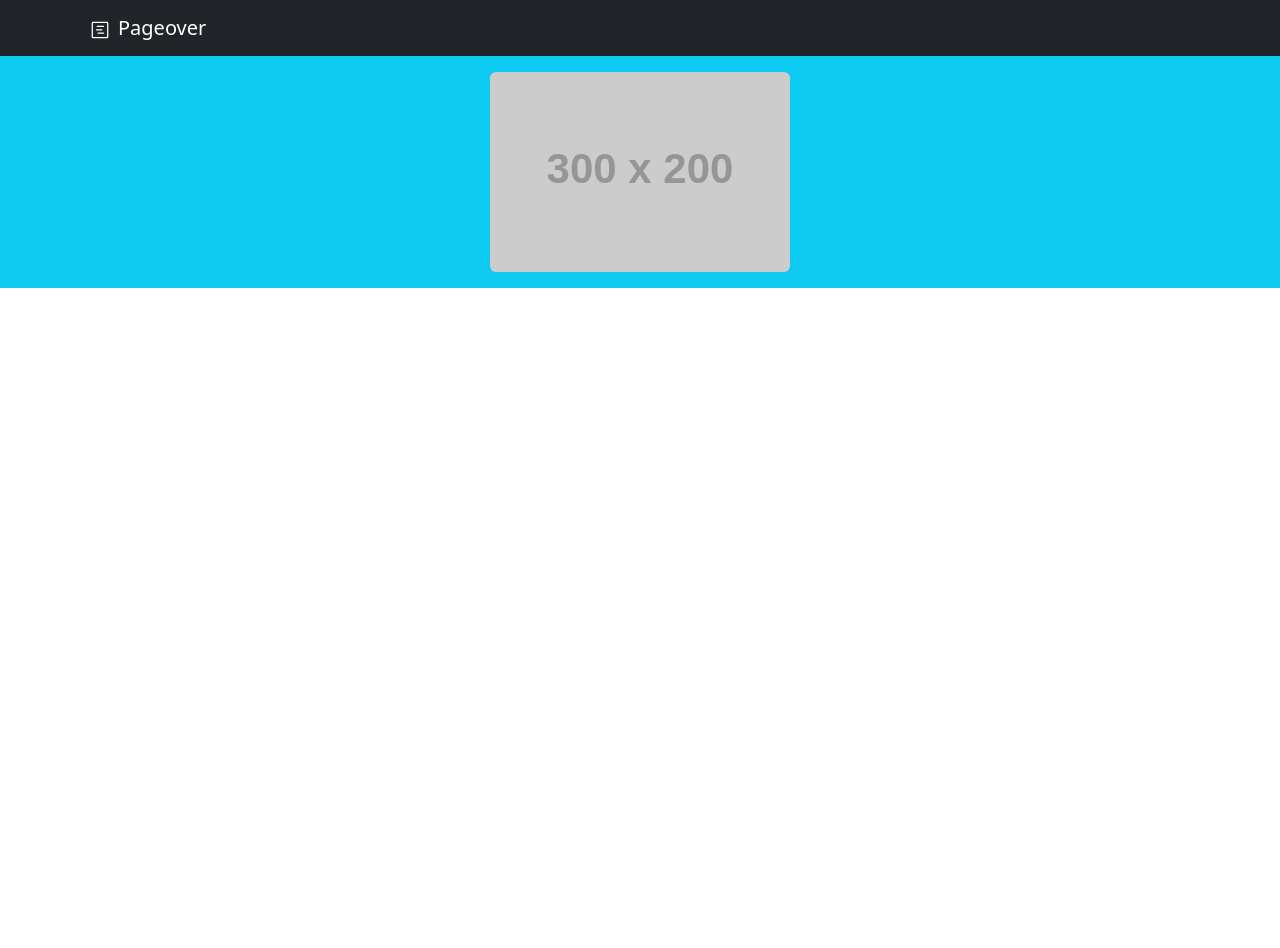
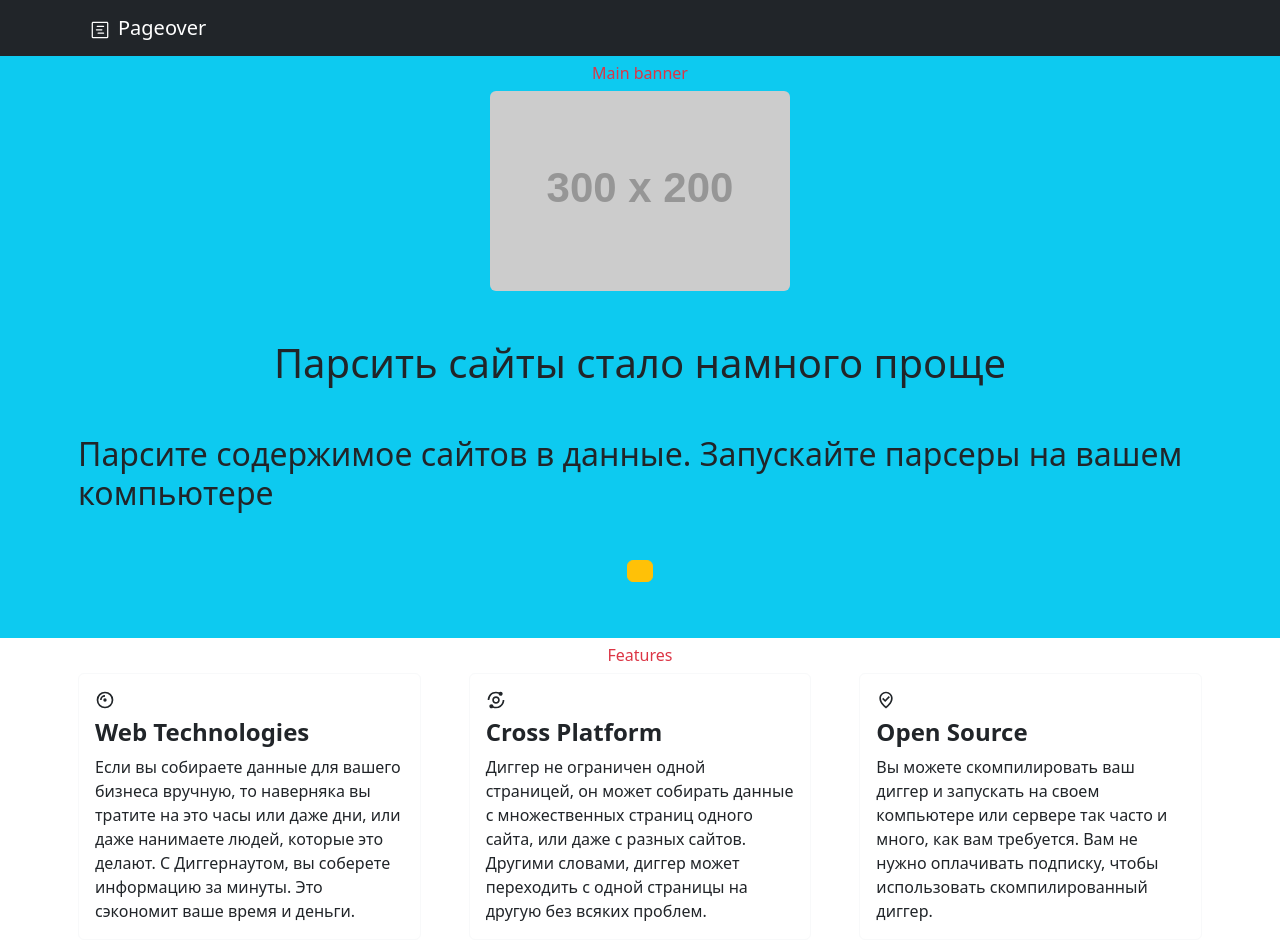
Before and after one commit to bobpulaski/my-gatsby-site, a Gatsby site: page / in a window 1280 px wide. Before the commit the page ends 800 px from the top, so only its background shows below. Built offline with nearby package versions, Linux system fonts and the light colour scheme; Gatsby itself is replaced by a stand-in of ours; placeholder pictures from the web are drawn by us.

Commit message:
17-07-23-job

```diff
--- /dev/null
+++ b/src/components/Features.jsx
@@ -0,0 +1,67 @@
+import React from "react";
+import Container from "react-bootstrap/Container";
+import Card from "react-bootstrap/Card";
+import { BiAnalyse, BiAlbum, BiBeenHere } from "react-icons/bi";
+
+export default function Features() {
+  return (
+    <>
+      <Container className="p-2">
+        <div className="d-flex flex-column justify-content-center align-items-center">
+          <h6 className="text-danger">Features</h6>
+        </div>
+        <div className="row gx-5">
+          <div className="col">
+            <Card border="light">
+              <Card.Body>
+                <Card.Title>
+                  <BiAlbum className="mb-2" />
+                  <h4 className="fw-bolder">Web Technologies</h4>
+                </Card.Title>
+                <Card.Text>
+                  Если вы собираете данные для вашего бизнеса вручную, то
+                  наверняка вы тратите на это часы или даже дни, или даже
+                  нанимаете людей, которые это делают. С Диггернаутом, вы
+                  соберете информацию за минуты. Это сэкономит ваше время и
+                  деньги.
+                </Card.Text>
+              </Card.Body>
+            </Card>
+          </div>
+          <div className="col">
+            <Card border="light">
+              <Card.Body>
+                <Card.Title>
+                  <BiAnalyse className="mb-2" />
+                  <h4 className="fw-bolder">Cross Platform</h4>
+                </Card.Title>
+                <Card.Text>
+                  Диггер не ограничен одной страницей, он может собирать данные
+                  с множественных страниц одного сайта, или даже с разных
+                  сайтов. Другими словами, диггер может переходить с одной
+                  страницы на другую без всяких проблем.
+                </Card.Text>
+              </Card.Body>
+            </Card>
+          </div>
+          <div className="col">
+            <Card border="light">
+              <Card.Body>
+                <Card.Title>
+                  <BiBeenHere className="mb-2" />
+                  <h4 className="fw-bolder">Open Source</h4>
+                </Card.Title>
+                <Card.Text>
+                  Вы можете скомпилировать ваш диггер и запускать на своем
+                  компьютере или сервере так часто и много, как вам требуется.
+                  Вам не нужно оплачивать подписку, чтобы использовать
+                  скомпилированный диггер.
+                </Card.Text>
+              </Card.Body>
+            </Card>
+          </div>
+        </div>
+      </Container>
+    </>
+  );
+}
--- a/src/components/MainBanner.jsx
+++ b/src/components/MainBanner.jsx
@@ -2,6 +2,8 @@ import React from "react";
 
 import Container from "react-bootstrap/Container";
 import Image from "react-bootstrap/Image";
+import Button from "react-bootstrap/Button";
+
 
 import dictionary from "../i18/dictionary";
 
@@ -11,12 +13,24 @@ export default function MainBanner() {
       <Container fluid className="bg-info">
         <Container className="p-2">
           <div className="d-flex flex-column justify-content-center align-items-center">
-            <h6 className="text-danger">{dictionary().Titles._MainPage[process.env.GATSBY_LANG]}</h6>
+            <h6 className="text-danger">
+              {/* {dictionary().Titles._MainPage[process.env.GATSBY_LANG]} */}
+              Main banner
+            </h6>
             <Image
               src="https://dummyimage.com/300x200/d6d6d6/000000.jpg&text=logo"
               rounded
             />
-            <h1></h1>
+            <h1 className="my-5">Парсить сайты стало намного проще</h1>
+            <h2 className="mb-5">
+              Парсите содержимое сайтов в данные. Запускайте парсеры на вашем
+              компьютере
+            </h2>
+            <Button className="mb-5 display-5" variant="warning">
+              <h4>
+                {dictionary().Words._DownLoadForFree[process.env.GATSBY_LANG]}
+              </h4>
+            </Button>
           </div>
         </Container>
       </Container>
--- a/src/i18/dictionary.js
+++ b/src/i18/dictionary.js
@@ -9,6 +9,9 @@ function dictionary() {
       _AboutPage: { en: "About page", ru: "О нас" },
       _DocsPage: { en: "Docs page", ru: "Справка" },
     },
+    Words: {
+      _DownLoadForFree: {en: "Free download", ru: "Скачать бесплатно"}
+    },
   };
 }
 
--- a/src/pages/index.js
+++ b/src/pages/index.js
@@ -2,6 +2,7 @@ import * as React from "react";
 
 import Layout from "../components/layout";
 import MainBanner from "../components/MainBanner";
+import Features from "../components/Features";
 
 import dictionary from "../i18/dictionary";
 
@@ -10,6 +11,7 @@ const IndexPage = () => {
     <>
       <Layout>
         <MainBanner />
+        <Features />
       </Layout>
     </>
   );
```
